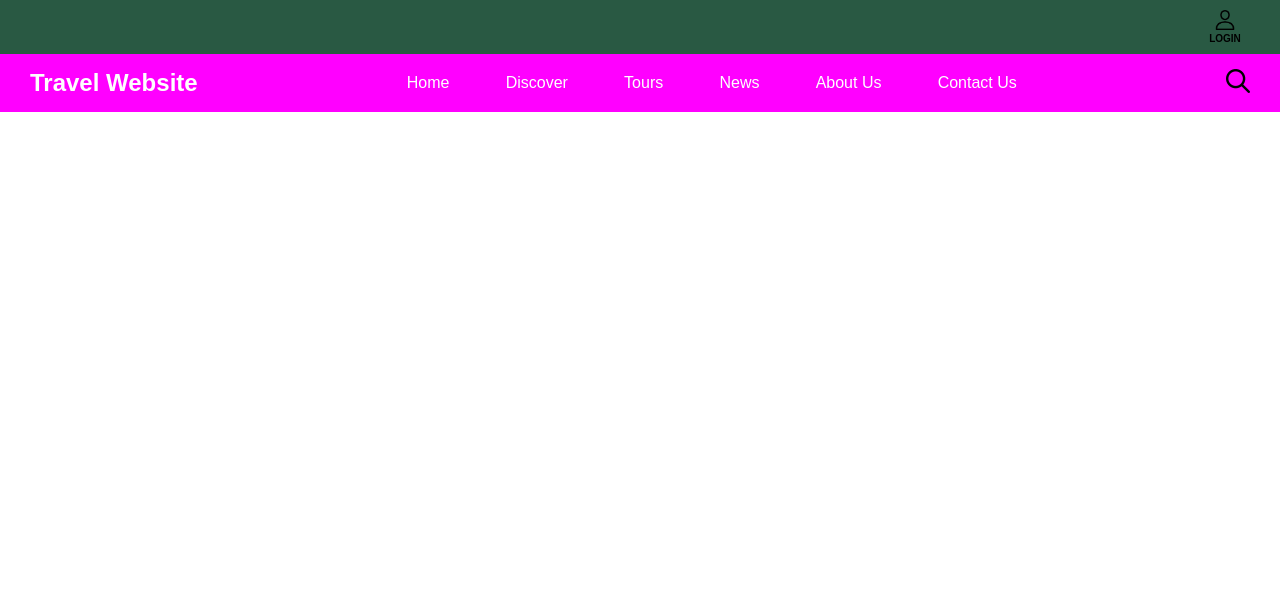
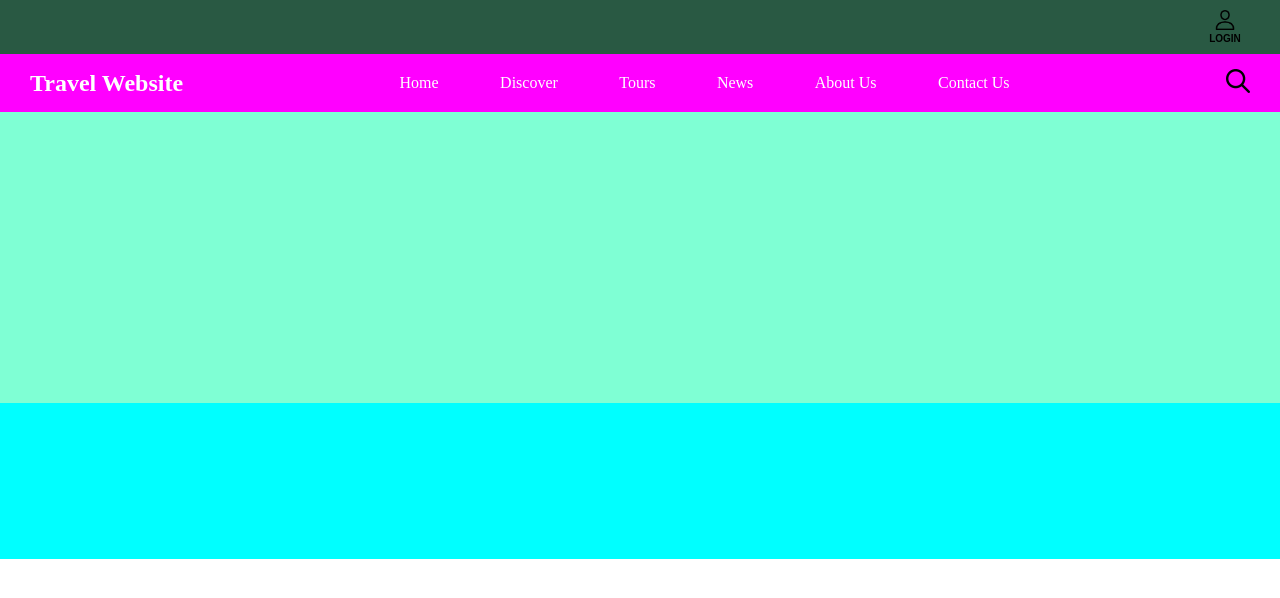
Before and after one commit to ratikhachv/travel-website, a React (Create React App) app: page / in a window 1280 px wide. Shown: the top 598 px of the page. Built offline with nearby package versions, Linux system fonts and the light colour scheme.

Commit message:
Deployed website

```diff
--- a/src/App.js
+++ b/src/App.js
@@ -2,6 +2,8 @@ import FixedHeader from "./genericComponents/Header/FixedHeader/FixedHeader";
 // import FixedHeaderTemplate from "./modules/Header/FixedHeader/FixedHeaderTemplat
 import StaticHeader from "./genericComponents/Header/staticHeader/StaticHeader"
 // css
+import FooterTemplate from "./genericComponents/footer/components/FooterTemplate";
+import Footer from "./genericComponents/footer/components/Footer";
 import "./css/reset.css";
 
 function App() {
@@ -9,6 +11,7 @@ function App() {
     <>
     <StaticHeader/>
       <FixedHeader />
+      <Footer/>
     </>
   );
 }
--- a/src/css/reset.css
+++ b/src/css/reset.css
@@ -3,5 +3,4 @@
     margin: 0;
     padding: 0;
     box-sizing: border-box;
-    font-family: 'Poppins', sans-serif;
 }
--- /dev/null
+++ b/src/generalCss/General.css
@@ -0,0 +1,7 @@
+@font-face {
+    font-family: 'Poppins', sans-serif;
+    src: url('https://fonts.googleapis.com/css2?family=Poppins&display=swap');
+  }
+*{
+    font-family: 'Poppins', sans-serif;
+}
--- a/src/genericComponents/Header/FixedHeader/FixedHeader.css
+++ b/src/genericComponents/Header/FixedHeader/FixedHeader.css
@@ -8,7 +8,7 @@
     align-items: center;
     /* position:fixed */
     width: 100%;
-    position: fixed;
+    /* position: fixed; */
 }
 
 .logo{
--- a/src/genericComponents/Header/staticHeader/StaticHeader.css
+++ b/src/genericComponents/Header/staticHeader/StaticHeader.css
@@ -1,7 +1,4 @@
-@font-face {
-    font-family: 'Poppins', sans-serif;
-    src: url('https://fonts.googleapis.com/css2?family=Poppins&display=swap');
-  }
+
 
   .loginImage {
     width: 20px;
--- /dev/null
+++ b/src/genericComponents/footer/components/Footer.js
@@ -0,0 +1,14 @@
+import React from 'react'
+import FooterTemplate from './FooterTemplate'
+
+export default function Footer() {
+  return (
+    <>
+    <FooterTemplate
+    footerLogo={<g></g>}
+    footerLink={<g></g>}
+    fooetrServices={<g></g>}
+    footerContact={<g></g>}/>
+    </>
+  )
+}
--- /dev/null
+++ b/src/genericComponents/footer/components/FooterTemplate.css
@@ -0,0 +1,27 @@
+.footer{
+    width: 100%;
+    height: 447px;
+    background-color: #295943;
+    display: flex;
+    flex-direction: column;
+}
+.footerNaviation{
+    width: 100%;
+    height: 65%;
+    background-color:aquamarine;
+    display: flex;
+    align-items: center;
+    justify-content: space-between;
+    padding: 10px 20px;
+}
+.iconsDiv{
+    width: 100%;
+    height: 35%;
+    background-color:  aqua;
+    padding: 25px;
+}
+.icons{
+    width: 200px;
+    height: 100px;
+background-color: red;
+}
--- /dev/null
+++ b/src/genericComponents/footer/components/FooterTemplate.js
@@ -0,0 +1,19 @@
+import React from 'react'
+import '../components/FooterTemplate.css'
+export default function FooterTemplate(props) {
+  return (
+    <>
+    <footer className='footer'>
+     <div className='footerNaviation'>
+        {props.footerLogo}
+        {props.footerLink}
+        {props.fooetrServices}
+        {props.footerContact}
+     </div>
+     <div className='iconsDiv'>
+      {props.icons}
+     </div>
+    </footer>
+    </>
+  )
+}
```
